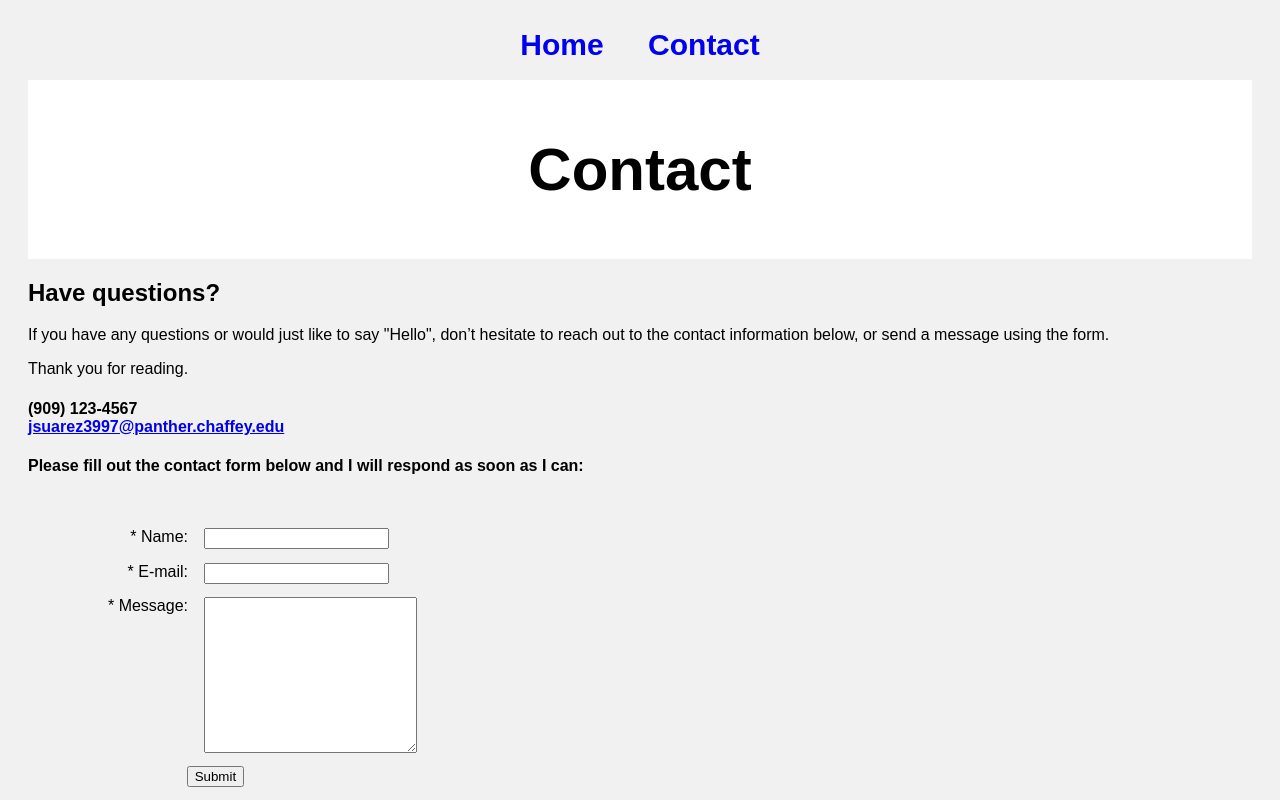
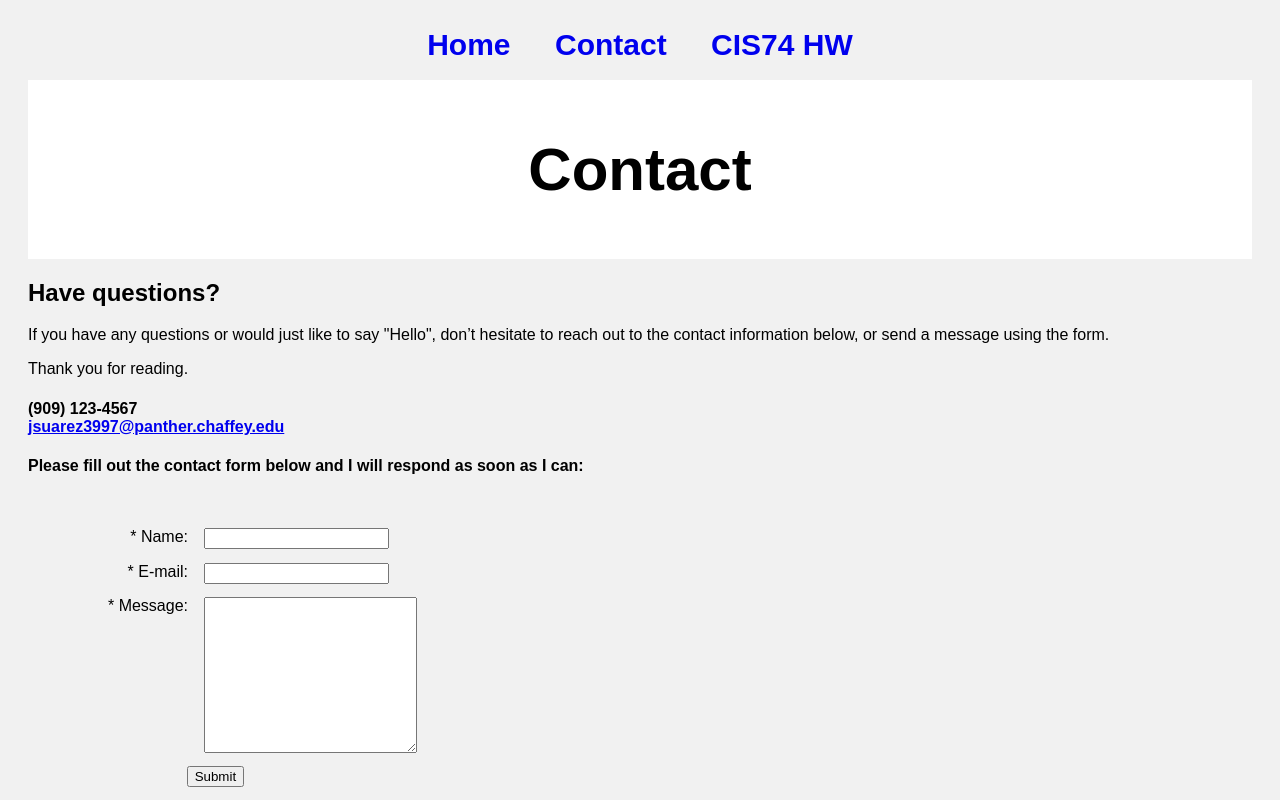
Before and after one commit to jsuapanther/jsuapanther.github.io, a plain HTML site: page contact.html in a window 1280 px wide. Shown: the top 800 px of the page. Drawn offline with Linux system fonts and the light colour scheme.

Commit message:
Update contact.html

```diff
--- a/contact.html
+++ b/contact.html
@@ -10,6 +10,7 @@
             <div id="nav">
                 <a href="index.html">Home</a>
                 <a href="contact.html">Contact</a>
+		<a href="cis74hw.html">CIS74 HW</a>
             </div><br>
 	   <div class="header">
 	     <h2>Contact</h2>
```
